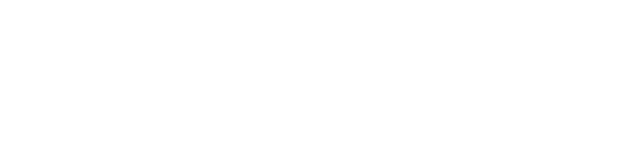
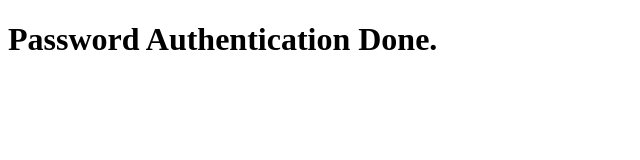
Before and after one commit to codeeasy3667/Test, a plain HTML site: page index.html in a window 1280 px wide. Shown: the whole page, without its empty margins (0-640 px from the left). Drawn offline with Linux system fonts and the light colour scheme.

Commit message:
2nd commit

```diff
--- a/index.html
+++ b/index.html
@@ -7,6 +7,6 @@
     <title>Test</title>
 </head>
 <body>
-
+    <h1> Password Authentication Done.</h1>
 </body>
 </html>
```
